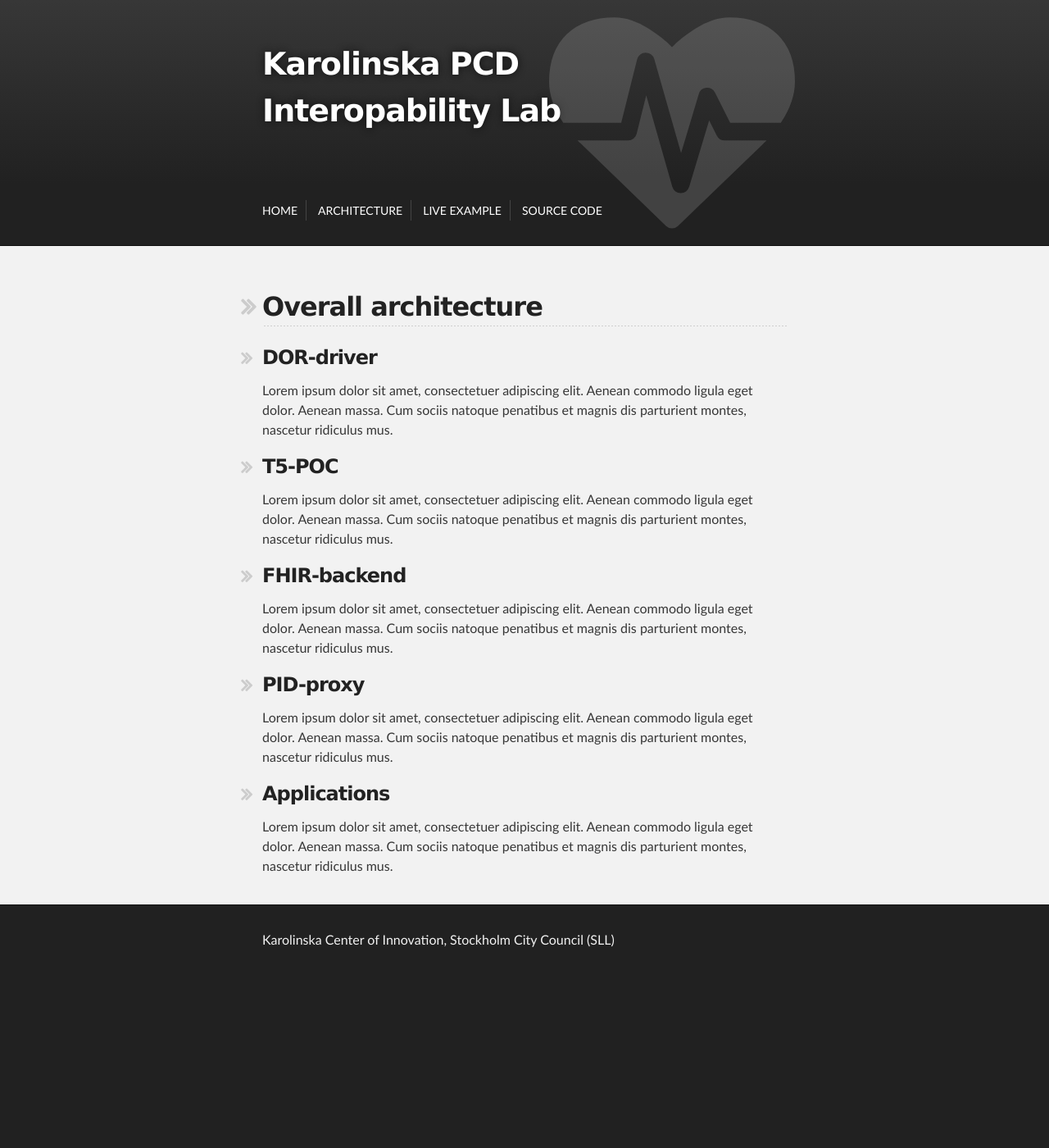
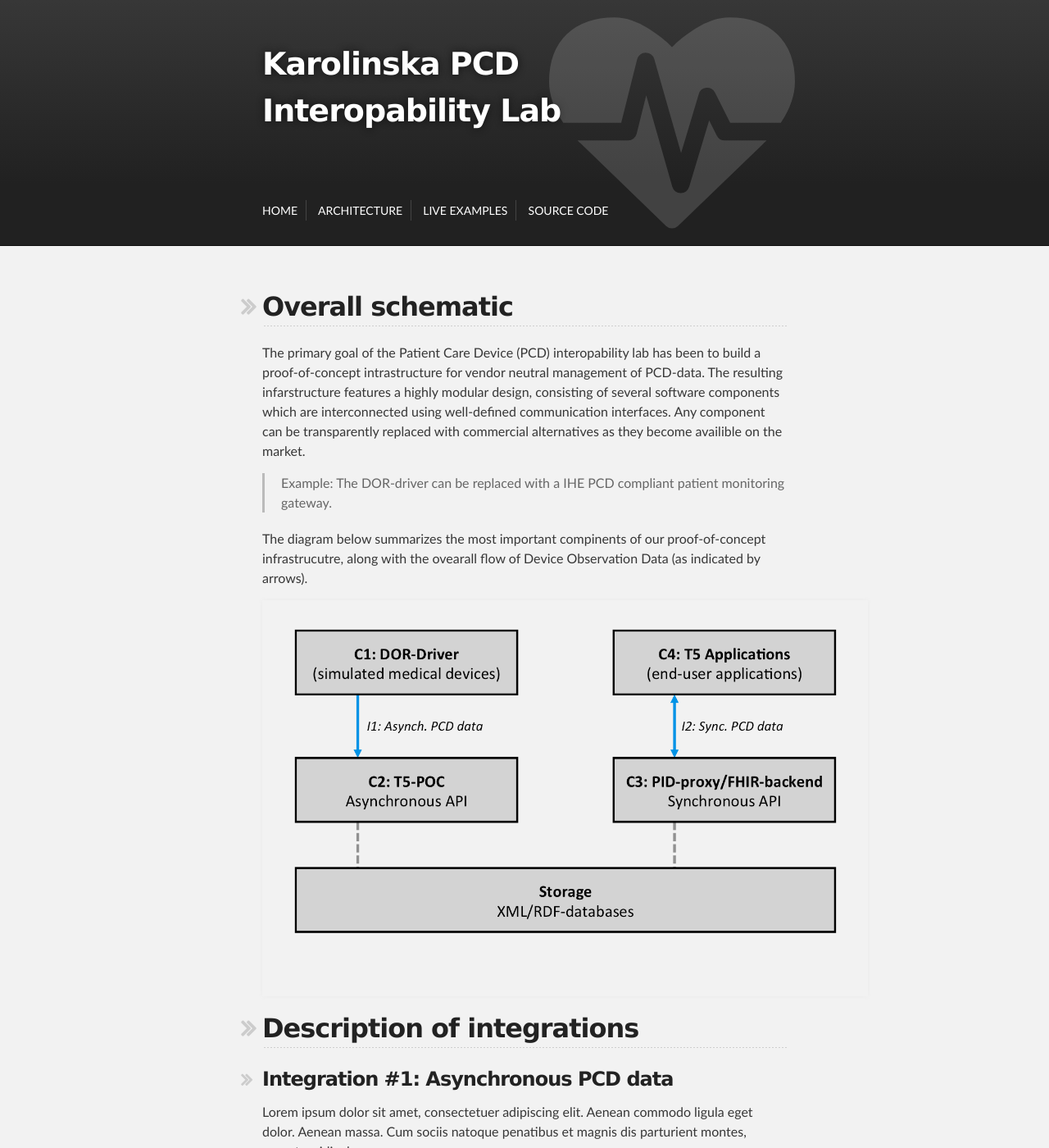
Before and after one commit to ihelab/ihelab.github.io, a Jekyll site: the page built from architecture/index.html, in a window 1280 px wide and 1400 px high. Shown: the whole window at 82% size. Built offline with Jekyll 4.4.1, drawn with Linux system fonts in a browser that asks for light colours; nearby versions of some CDN libraries; some of the changed text lies outside the part shown.

Commit message:
IHELAB-248 updates to layout and content

```diff
--- a/_includes/nav.html
+++ b/_includes/nav.html
@@ -2,7 +2,7 @@
 	<nav class="inner">
 		<a href="/">Home</a>
 		<a href="/architecture">Architecture</a>
-		<a href="/validation">Live example</a>
-		<a href="/fhir-resources">Source Code</a>
+		<a href="/live">Live examples</a>
+		<a href="http://github.com/ihelab">Source Code</a>
 	</nav>
 </div>
--- a/_layouts/default.html
+++ b/_layouts/default.html
@@ -13,7 +13,7 @@
 
 <link rel="icon" type="image/x-icon" href="/favicon.ico">
 
-<title>IHE Lab</title>
+<title>Karolinska PCD Interopability Lab</title>
 </head>
 
 <body>
--- a/architecture/architecture.md
+++ b/architecture/architecture.md
@@ -1,17 +1,61 @@
-Overall architecture
+Overall schematic
 -----------
 
-### DOR-driver
+The primary goal of the Patient Care Device (PCD) interopability lab has been to build a proof-of-concept intrastructure for vendor neutral management of PCD-data. The resulting infarstructure features a highly modular design, consisting of several software components which are interconnected using well-defined communication interfaces. Any component can be transparently replaced with commercial alternatives as they become availible on the market.
+
+
+ > Example: The DOR-driver can be replaced with a IHE PCD compliant patient monitoring gateway.
+
+The diagram below summarizes the most important compinents of our proof-of-concept infrastrucutre, along with the ovearall flow of Device Observation Data (as indicated by arrows).
+
+![Picture description](../images/architecture.png)
+
+Description of integrations
+-----------
+
+### Integration #1: Asynchronous PCD data
+
 Lorem ipsum dolor sit amet, consectetuer adipiscing elit. Aenean commodo ligula eget dolor. Aenean massa. Cum sociis natoque penatibus et magnis dis parturient montes, nascetur ridiculus mus.
 
-### T5-POC
+| Item                 | Value                                                     |
+| -------------------- | -------------                                             |
+| Data transfer    	   | MLLP-over-TCP                                             |
+| Transaction format   | HL7v2 unsolicited according to the IHE-transaction PCD-01 |
+| Semantics            | IEEE 11073                                                |
+
+
+### Integration #2: Synchronous PCD data
+
 Lorem ipsum dolor sit amet, consectetuer adipiscing elit. Aenean commodo ligula eget dolor. Aenean massa. Cum sociis natoque penatibus et magnis dis parturient montes, nascetur ridiculus mus.
 
-### FHIR-backend
+
+| Item                 | Value                                                     |
+| -------------------- | -------------                                             |
+| Data transfer    	   | TCP                                      			       |
+| Transaction format   | HL7 FHIR DSTU 2 (REST/Messaging)						   |
+| Semantics            | IEEE 11073                                                |
+
+
+Description of components
+-----------
+
+### C1: DOR-driver
 Lorem ipsum dolor sit amet, consectetuer adipiscing elit. Aenean commodo ligula eget dolor. Aenean massa. Cum sociis natoque penatibus et magnis dis parturient montes, nascetur ridiculus mus.
 
-### PID-proxy
+[Project README](https://www.google.com)
+
+### C2: T5-POC
 Lorem ipsum dolor sit amet, consectetuer adipiscing elit. Aenean commodo ligula eget dolor. Aenean massa. Cum sociis natoque penatibus et magnis dis parturient montes, nascetur ridiculus mus.
 
-### Applications
+[Project README](https://www.google.com)
+
+### C3: FHIR Backend & PID-proxy
 Lorem ipsum dolor sit amet, consectetuer adipiscing elit. Aenean commodo ligula eget dolor. Aenean massa. Cum sociis natoque penatibus et magnis dis parturient montes, nascetur ridiculus mus.
+
+
+[Project README](https://www.google.com)
+
+### C4: Applications
+Lorem ipsum dolor sit amet, consectetuer adipiscing elit. Aenean commodo ligula eget dolor. Aenean massa. Cum sociis natoque penatibus et magnis dis parturient montes, nascetur ridiculus mus.
+
+[Project README](https://www.google.com)
--- /dev/null
+++ b/live/index.html
@@ -0,0 +1,5 @@
+---
+layout: default
+---
+{% capture my_include %}{% include_relative live.md %}{% endcapture %}
+{{ my_include | markdownify }}
```
Also changed, not shown: live/live.md (added, +8 -0 lines), welcome.md (+3 -6 lines), images/architecture.png (added).
